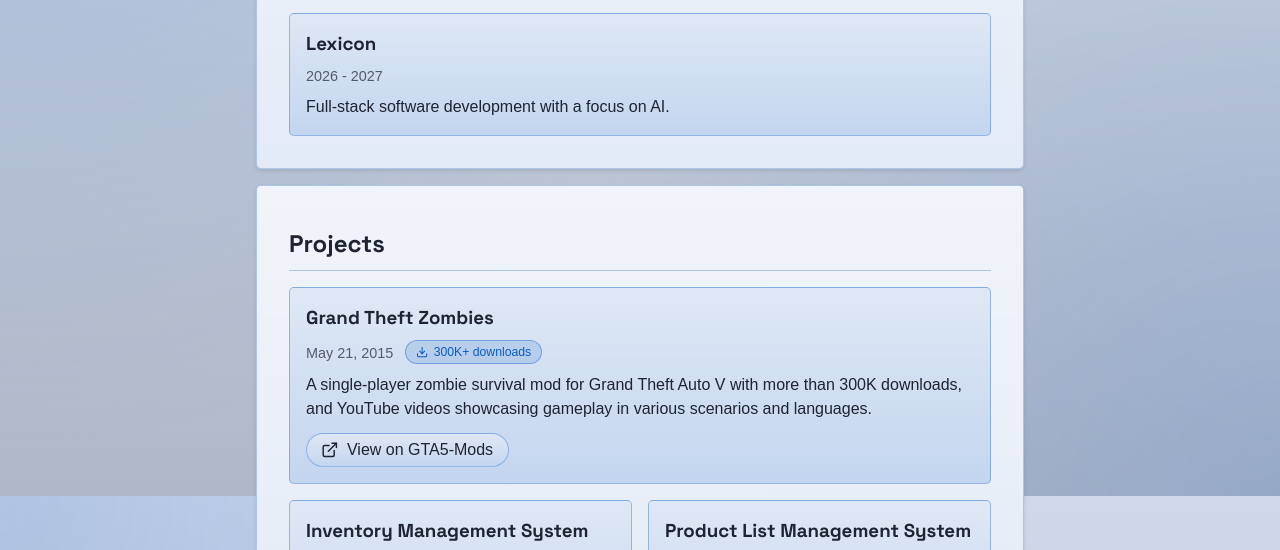
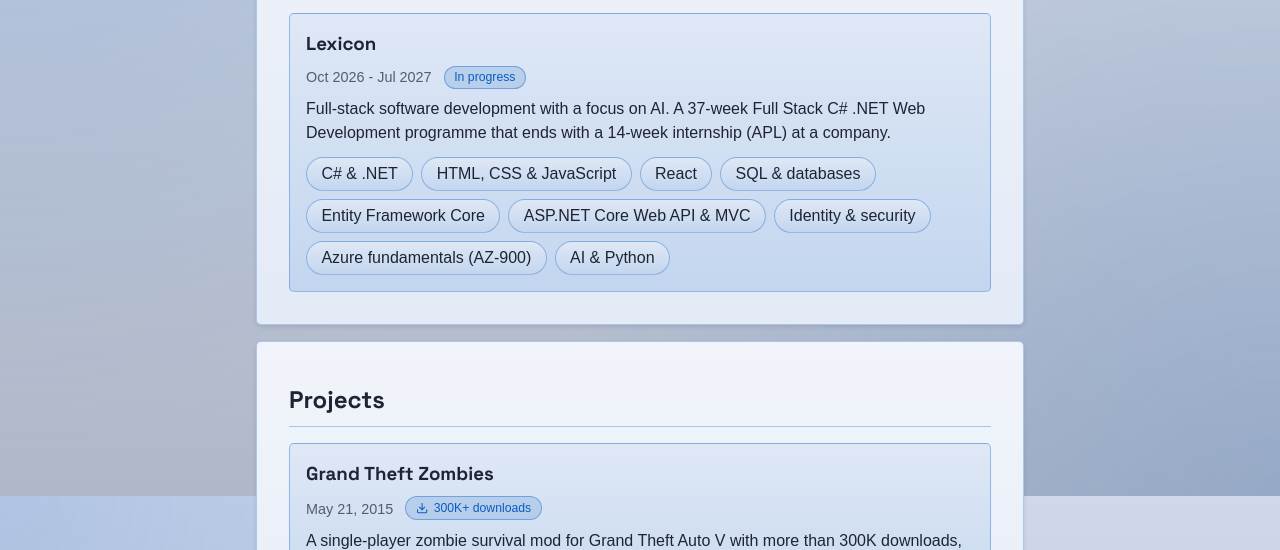
Before and after one commit to Nacorpio/cv-website, a plain HTML site: page index.html in a window 1280 px wide. Shown: the part 1904-2454 px from the top of the page. Drawn offline with Linux system fonts and the light colour scheme.

Commit message:
Add programme details to Lexicon education entry

```diff
--- a/index.html
+++ b/index.html
@@ -183,8 +183,23 @@
       </div>
       <div class="education-entry card">
         <h3>Lexicon</h3>
-        <p class="entry-meta">2026 - 2027</p>
-        <p>Full-stack software development with a focus on AI.</p>
+        <p class="entry-meta">
+          <time datetime="2026-10">Oct 2026</time> - <time datetime="2027-07">Jul 2027</time>
+          <span class="badge">In progress</span>
+        </p>
+        <p>Full-stack software development with a focus on AI. A 37-week Full Stack C#&nbsp;.NET Web Development
+          programme that ends with a 14-week internship (APL) at a company.</p>
+        <ul class="chip-list">
+          <li>C# &amp; .NET</li>
+          <li>HTML, CSS &amp; JavaScript</li>
+          <li>React</li>
+          <li>SQL &amp; databases</li>
+          <li>Entity Framework Core</li>
+          <li>ASP.NET Core Web API &amp; MVC</li>
+          <li>Identity &amp; security</li>
+          <li>Azure fundamentals (AZ-900)</li>
+          <li>AI &amp; Python</li>
+        </ul>
       </div>
     </section>
 
```
